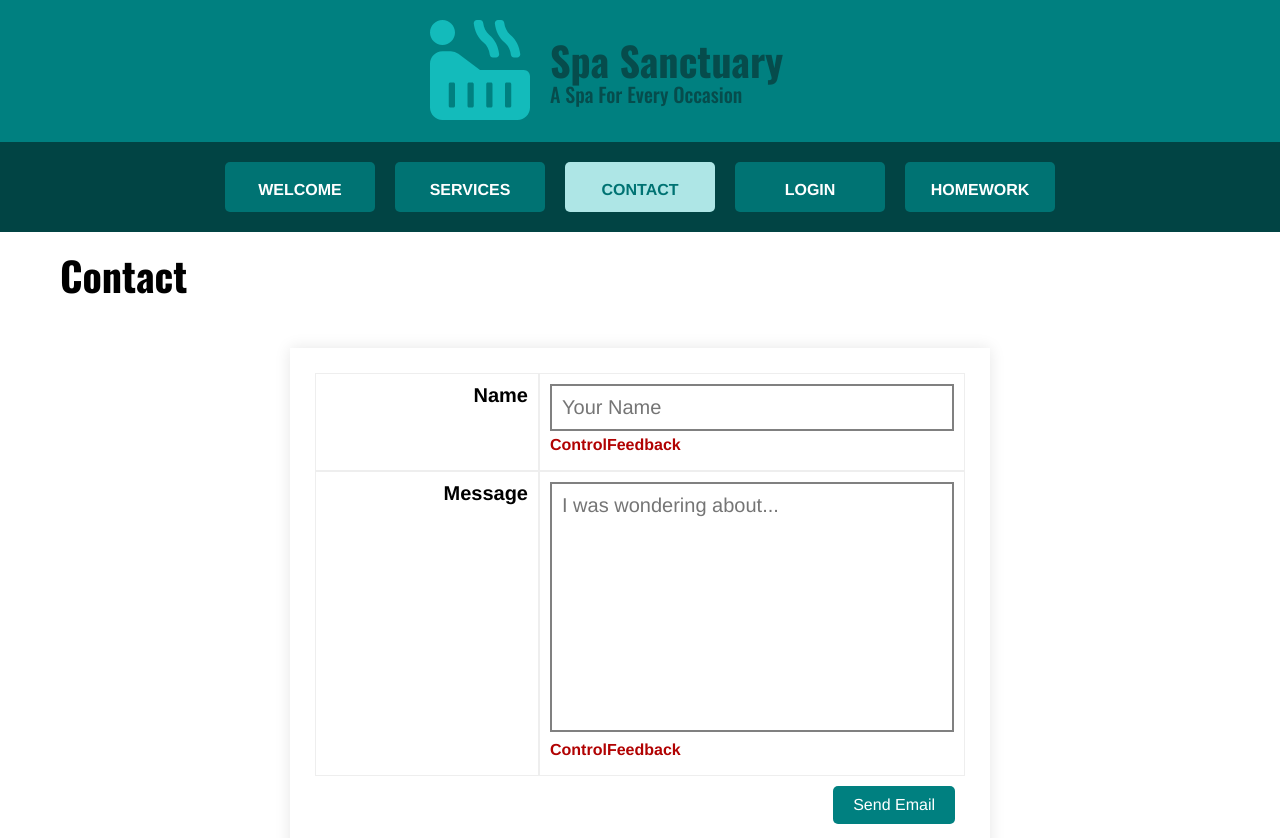
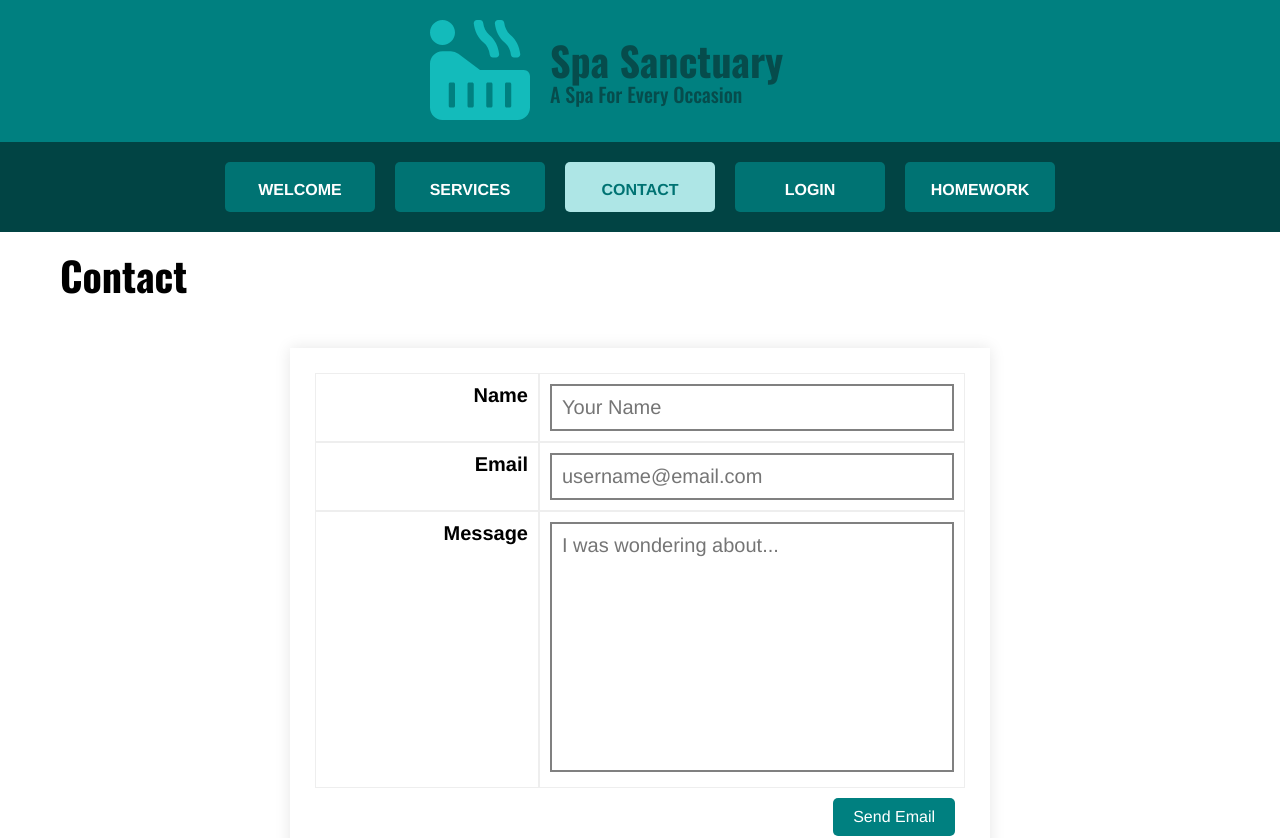
Before and after one commit to meatch/web1-2022-01-Mitch, a React (Create React App) app: page /contact in a window 1280 px wide. Shown: the top 838 px of the page. Built offline with nearby package versions, Linux system fonts and the light colour scheme.

Commit message:
UForm Controlled Inputs and Form Submission

```diff
--- a/src/React/Contact/Contact.jsx
+++ b/src/React/Contact/Contact.jsx
@@ -23,6 +23,13 @@ const Contact = () => {
                     placeholder='Your Name'
                     rules={ ['required'] }
                 />
+                <Input
+                    label='Email'
+                    id='email'
+                    type='email'
+                    placeholder='username@email.com'
+                    rules={ ['required', 'email'] }
+                />
                 <Textarea
                     label='Message'
                     id='message'
--- a/src/React/common/UniversalForm/Controls/ControlGroup/ControlFeedback.jsx
+++ b/src/React/common/UniversalForm/Controls/ControlGroup/ControlFeedback.jsx
@@ -1,11 +1,26 @@
-import React from 'react';
+import React, { useContext } from 'react';
 import styled from 'styled-components';
+
+/* Context ---------------------------*/
+import Context from '../../Context/index.js';
 
 const ControlFeedback = ({id}) => {
 
+    const { state } = useContext(Context);
+
+    const thisField = state.fields.find((field) => field.id === id);
+
+    if (!thisField || thisField.isValid) { return ''; }
+
     return (
         <ControlFeedbackStyled className='ControlFeedback'>
-            ControlFeedback
+            <ul>
+                {
+                    thisField.messages.map((message, idx) => {
+                        return <li key={ idx }>{ message }</li>;
+                    })
+                }
+            </ul>
         </ControlFeedbackStyled>
     );
 }
--- a/src/React/common/UniversalForm/Controls/Input.jsx
+++ b/src/React/common/UniversalForm/Controls/Input.jsx
@@ -1,16 +1,42 @@
-import React from 'react';
+import React, { useEffect, useContext } from 'react';
 import styled from 'styled-components';
 
+/* Context ---------------------------*/
+import Context from '../Context/index.js';
+import { addField, updateField } from '../Context/actions.js';
+
+/* Components ---------------------------*/
 import ControlGroup from './ControlGroup/ControlGroup.jsx';
 
-const Input = ({label, id, placeholder}) => {
+const Input = ({label, id, placeholder, value='', rules=[], type='text'}) => {
+
+    const { dispatch, state } = useContext(Context);
+
+    const thisField = state.fields.find((field) => field.id === id);
+
+    /* Component Did Mount ---------------------------*/
+    useEffect(() => {
+        const theField = {
+            id: id,
+            value: value,
+            rules: rules,
+        }
+        dispatch(addField(theField, state));
+    }, []);
+
+    const handleOnChange = (e) => {
+        dispatch(updateField(id, e.target.value, state));
+    }
 
     return (
         <InputStyled className='Input'>
             <ControlGroup id={ id } label={ label }>
                 <input
                     id={ id }
+                    type={ type }
                     placeholder={ placeholder }
+                    value={ thisField ? thisField.value : value }
+                    onChange={ handleOnChange }
                 />
             </ControlGroup>
         </InputStyled>
--- a/src/React/common/UniversalForm/Controls/Textarea.jsx
+++ b/src/React/common/UniversalForm/Controls/Textarea.jsx
@@ -1,9 +1,32 @@
-import React from 'react';
+import React, { useEffect, useContext } from 'react';
 import styled from 'styled-components';
 
+/* Context ---------------------------*/
+import Context from '../Context/index.js';
+import { addField, updateField } from '../Context/actions.js';
+
+/* Components ---------------------------*/
 import ControlGroup from './ControlGroup/ControlGroup.jsx';
 
-const Textarea = ({label, id, placeholder}) => {
+const Textarea = ({label, id, placeholder, value='', rules=[]}) => {
+
+    const { dispatch, state } = useContext(Context);
+
+    const thisField = state.fields.find((field) => field.id === id);
+
+    /* Component Did Mount ---------------------------*/
+    useEffect(() => {
+        const theField = {
+            id: id,
+            value: value,
+            rules: rules,
+        }
+        dispatch(addField(theField, state));
+    }, []);
+
+    const handleOnChange = (e) => {
+        dispatch(updateField(id, e.target.value, state));
+    }
 
     return (
         <TextareaStyled className='Textarea'>
@@ -11,6 +34,8 @@ const Textarea = ({label, id, placeholder}) => {
                 <textarea
                     id={ id }
                     placeholder={ placeholder }
+                    value={ thisField ? thisField.value : value }
+                    onChange={ handleOnChange }
                 />
             </ControlGroup>
         </TextareaStyled>
--- a/src/React/common/UniversalForm/Form.jsx
+++ b/src/React/common/UniversalForm/Form.jsx
@@ -1,10 +1,21 @@
-import React from 'react';
+import React, { useContext } from 'react';
 import styled from 'styled-components';
+
+/* Context ---------------------------*/
+import Context from './Context/index.js';
+import { submitForm } from './Context/actions.js';
 
 const Form = ({children}) => {
 
+    const { dispatch, state } = useContext(Context);
+
+    const handleSubmit = (e) => {
+        e.preventDefault();
+        submitForm(state, dispatch);
+    }
+
     return (
-        <FormStyled className='Form'>
+        <FormStyled className='Form' onSubmit={ handleSubmit }>
             { children }
         </FormStyled>
     );
```
